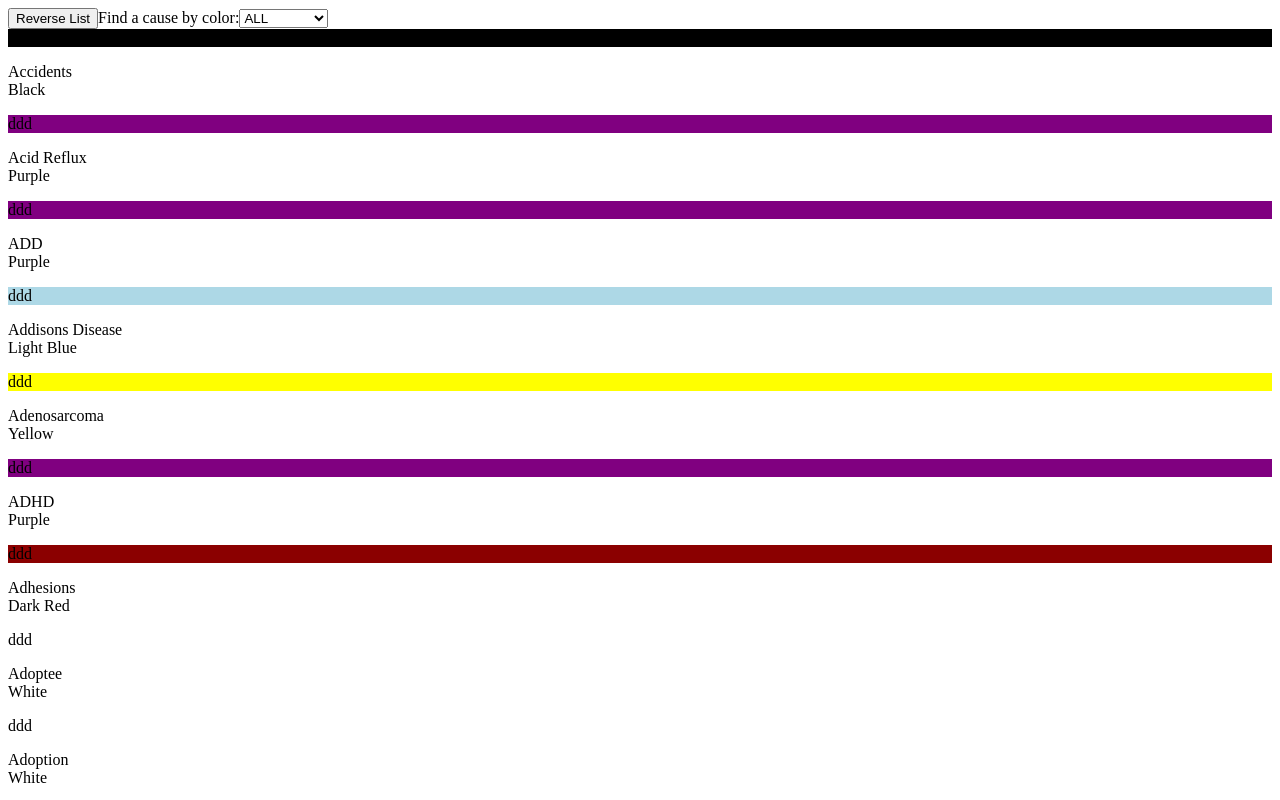
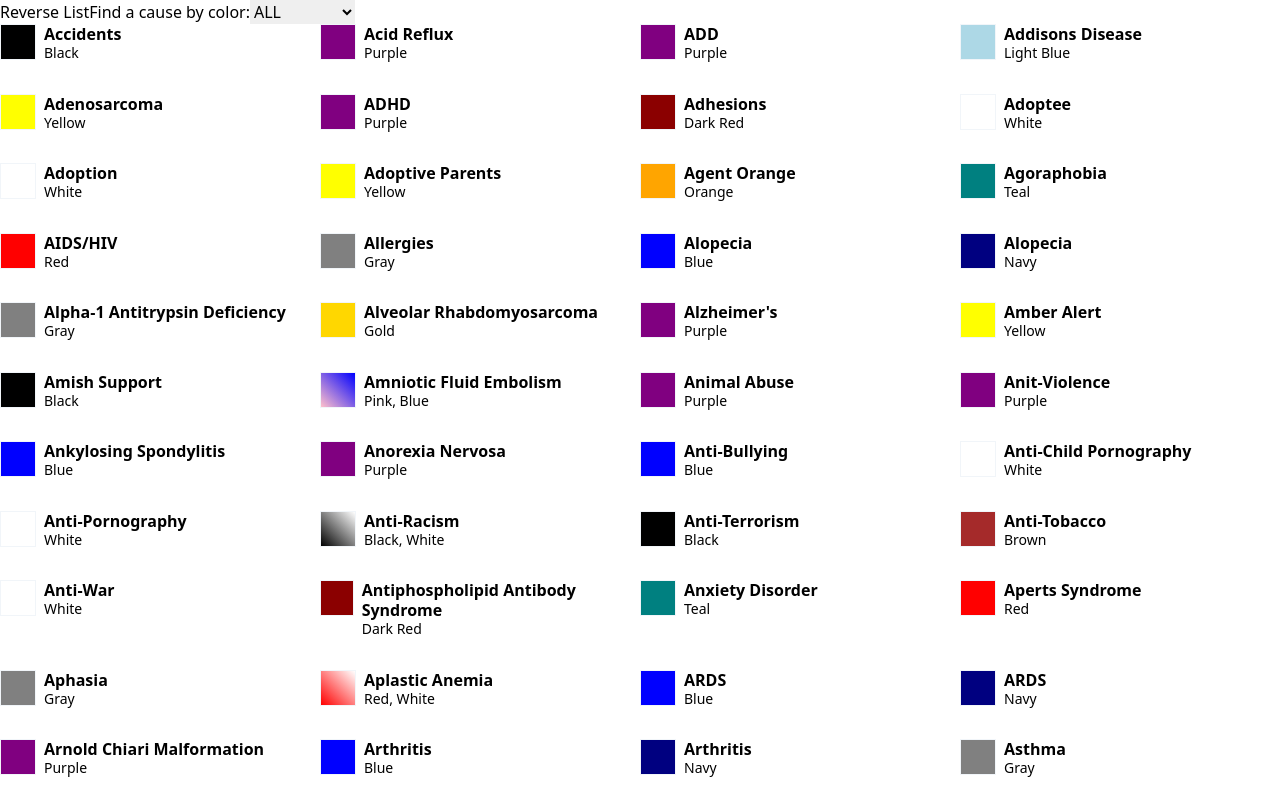
Before and after one commit to tobiaswright/awarenesscolorv2, an Angular app: page / in a window 1280 px wide. Shown: the top 800 px of the page. Built offline with nearby package versions, Linux system fonts and the light colour scheme.

Commit message:
added tailwind

```diff
--- a/package.json
+++ b/package.json
@@ -27,12 +27,15 @@
     "@angular/cli": "^18.0.2",
     "@angular/compiler-cli": "^18.0.0",
     "@types/jasmine": "~5.1.0",
+    "autoprefixer": "^10.4.20",
     "jasmine-core": "~5.1.0",
     "karma": "~6.4.0",
     "karma-chrome-launcher": "~3.2.0",
     "karma-coverage": "~2.2.0",
     "karma-jasmine": "~5.1.0",
     "karma-jasmine-html-reporter": "~2.1.0",
+    "postcss": "^8.4.47",
+    "tailwindcss": "^3.4.12",
     "typescript": "~5.4.2"
   }
 }
--- a/src/app/cause-card/cause-card.component.html
+++ b/src/app/cause-card/cause-card.component.html
@@ -1,5 +1,9 @@
-<div [style]="calculateStyles()" width="25px" height="25px">ddd</div>
-<p>
-    {{cause().cause}}<br />
-    {{cause().colorData.displayName}}
-</p>
+<div class="flex flex-none w-80 mb-5">
+    <div [style]="calculateStyles()"
+    class="w-9 h-9 mr-2 border border-slate-100"
+    ></div>
+    <ul class="mb-3">
+        <li class="font-bold mb-0 pb-0 text-base leading-tight">{{cause().cause}}</li>
+        <li class="mt-0 pt-0 text-sm leading-tight">{{cause().colorData.displayName}}</li>
+    </ul>
+</div>
--- a/src/app/color-list/color-list.component.html
+++ b/src/app/color-list/color-list.component.html
@@ -3,6 +3,10 @@
 
 <app-color-dropdown />
 
+<div class="flex flex-wrap">
+
 @for (item of causeList(); track item.id) {
     <app-cause-card [cause]="item" />
 }
+
+</div>
--- a/src/styles.css
+++ b/src/styles.css
@@ -1 +1,3 @@
-/* You can add global styles to this file, and also import other style files */
+@tailwind base;
+@tailwind components;
+@tailwind utilities;
--- /dev/null
+++ b/tailwind.config.js
@@ -0,0 +1,10 @@
+/** @type {import('tailwindcss').Config} */
+module.exports = {
+  content: [
+"./src/**/*.{html,ts}",
+],
+  theme: {
+    extend: {},
+  },
+  plugins: [],
+}
```
Also changed, not shown: 1 other file (tests, documents, lock files or other folders).
